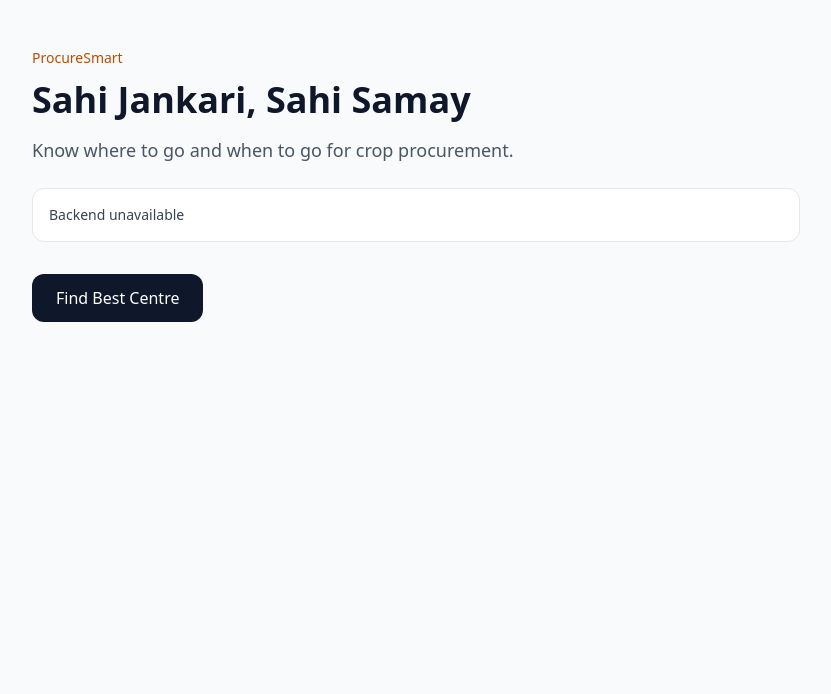
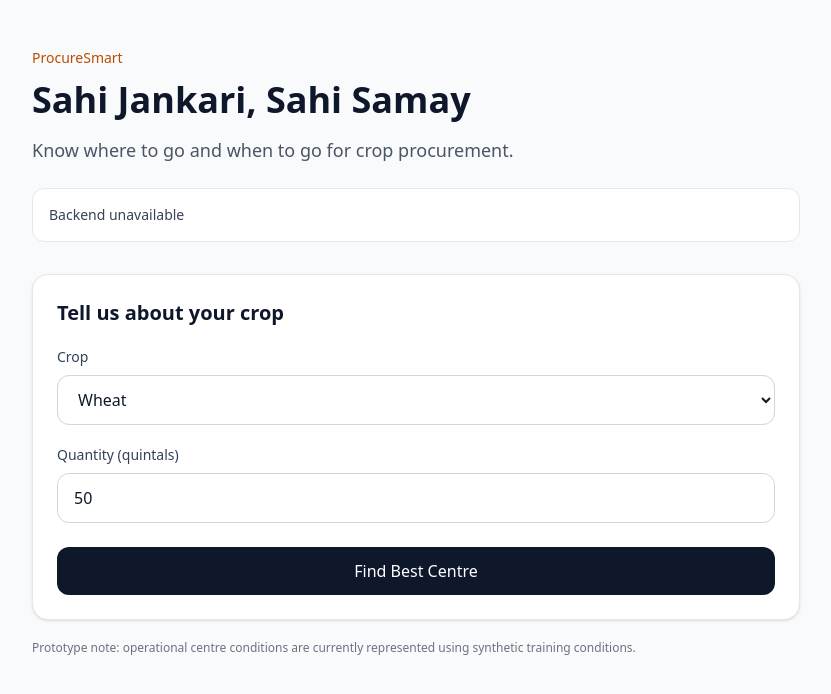
Before and after one commit to kaleemarif/procuresmart, a Next.js app in the folder frontend/: page / in a window 1280 px wide. Shown: the top 694 px of the page, without its empty margins (224-1055 px from the left). Built offline with nearby package versions, Linux system fonts and the light colour scheme; no server answers.

Commit message:
Add crop selection and prediction functionality

```diff
--- a/frontend/app/page.tsx
+++ b/frontend/app/page.tsx
@@ -1,16 +1,48 @@
 "use client";
 
 import { useEffect, useState } from "react";
-import { checkBackendHealth } from "../lib/api";
+import { checkBackendHealth, predictWaitingTime } from "../lib/api";
 
 export default function Home() {
   const [backendStatus, setBackendStatus] = useState("Checking backend...");
+  const [crop, setCrop] = useState("Wheat");
+  const [quantity, setQuantity] = useState("50");
+  const [prediction, setPrediction] = useState<number | null>(null);
+  const [loading, setLoading] = useState(false);
+  const [error, setError] = useState("");
 
   useEffect(() => {
     checkBackendHealth()
       .then(() => setBackendStatus("Backend connected ✓"))
       .catch(() => setBackendStatus("Backend unavailable"));
   }, []);
+
+  async function handlePrediction() {
+    setLoading(true);
+    setError("");
+    setPrediction(null);
+
+    try {
+      const result = await predictWaitingTime({
+        quantity_quintals: Number(quantity),
+        queue_length: 25,
+        active_counters: 2,
+        avg_processing_time: 9,
+        capacity_used_pct: 60,
+        hour: 11,
+        day_of_week: 2,
+        centre_id: "C001",
+        crop,
+        weather: "Clear",
+      });
+
+      setPrediction(result.predicted_waiting_time_minutes);
+    } catch {
+      setError("Unable to get waiting-time prediction. Please try again.");
+    } finally {
+      setLoading(false);
+    }
+  }
 
   return (
     <main className="min-h-screen bg-gray-50 px-6 py-12">
@@ -31,9 +63,79 @@ export default function Home() {
           {backendStatus}
         </div>
 
-        <button className="mt-8 rounded-xl bg-slate-900 px-6 py-3 font-medium text-white">
-          Find Best Centre
-        </button>
+        <div className="mt-8 rounded-2xl border border-gray-200 bg-white p-6 shadow-sm">
+          <h2 className="text-xl font-semibold text-slate-900">
+            Tell us about your crop
+          </h2>
+
+          <div className="mt-5">
+            <label className="mb-2 block text-sm font-medium text-slate-700">
+              Crop
+            </label>
+
+            <select
+              value={crop}
+              onChange={(e) => setCrop(e.target.value)}
+              className="w-full rounded-xl border border-gray-300 bg-white px-4 py-3 text-slate-900 outline-none focus:border-slate-500"
+            >
+              <option>Wheat</option>
+              <option>Soybean</option>
+              <option>Rice</option>
+              <option>Gram</option>
+              <option>Maize</option>
+            </select>
+          </div>
+
+          <div className="mt-5">
+            <label className="mb-2 block text-sm font-medium text-slate-700">
+              Quantity (quintals)
+            </label>
+
+            <input
+              type="number"
+              min="1"
+              value={quantity}
+              onChange={(e) => setQuantity(e.target.value)}
+              className="w-full rounded-xl border border-gray-300 px-4 py-3 text-slate-900 outline-none focus:border-slate-500"
+              placeholder="Enter quantity"
+            />
+          </div>
+
+          <button
+            onClick={handlePrediction}
+            disabled={loading || !quantity}
+            className="mt-6 w-full rounded-xl bg-slate-900 px-6 py-3 font-medium text-white transition hover:bg-slate-800 disabled:cursor-not-allowed disabled:opacity-60"
+          >
+            {loading ? "Finding best time..." : "Find Best Centre"}
+          </button>
+
+          {error && (
+            <div className="mt-4 rounded-xl border border-red-200 bg-red-50 p-4 text-sm text-red-700">
+              {error}
+            </div>
+          )}
+
+          {prediction !== null && (
+            <div className="mt-6 rounded-2xl border border-emerald-200 bg-emerald-50 p-5">
+              <p className="text-sm font-medium text-emerald-700">
+                Recommended waiting time
+              </p>
+
+              <p className="mt-2 text-4xl font-bold text-slate-900">
+                {prediction} min
+              </p>
+
+              <p className="mt-2 text-sm text-slate-600">
+                Based on the current prototype prediction model.
+              </p>
+            </div>
+          )}
+        </div>
+
+        <p className="mt-5 text-xs text-gray-500">
+          Prototype note: operational centre conditions are currently
+          represented using synthetic training conditions.
+        </p>
       </div>
     </main>
   );
```
